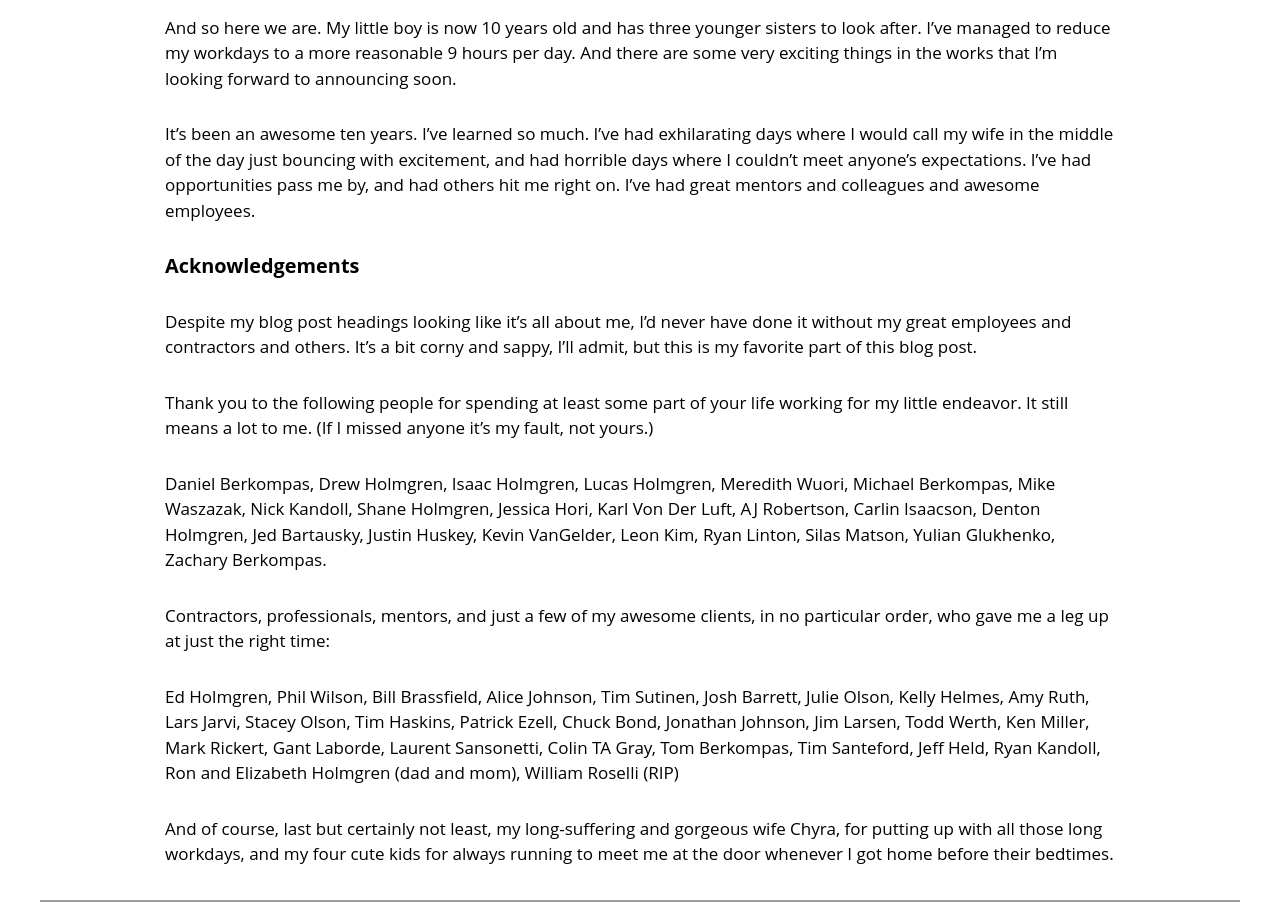
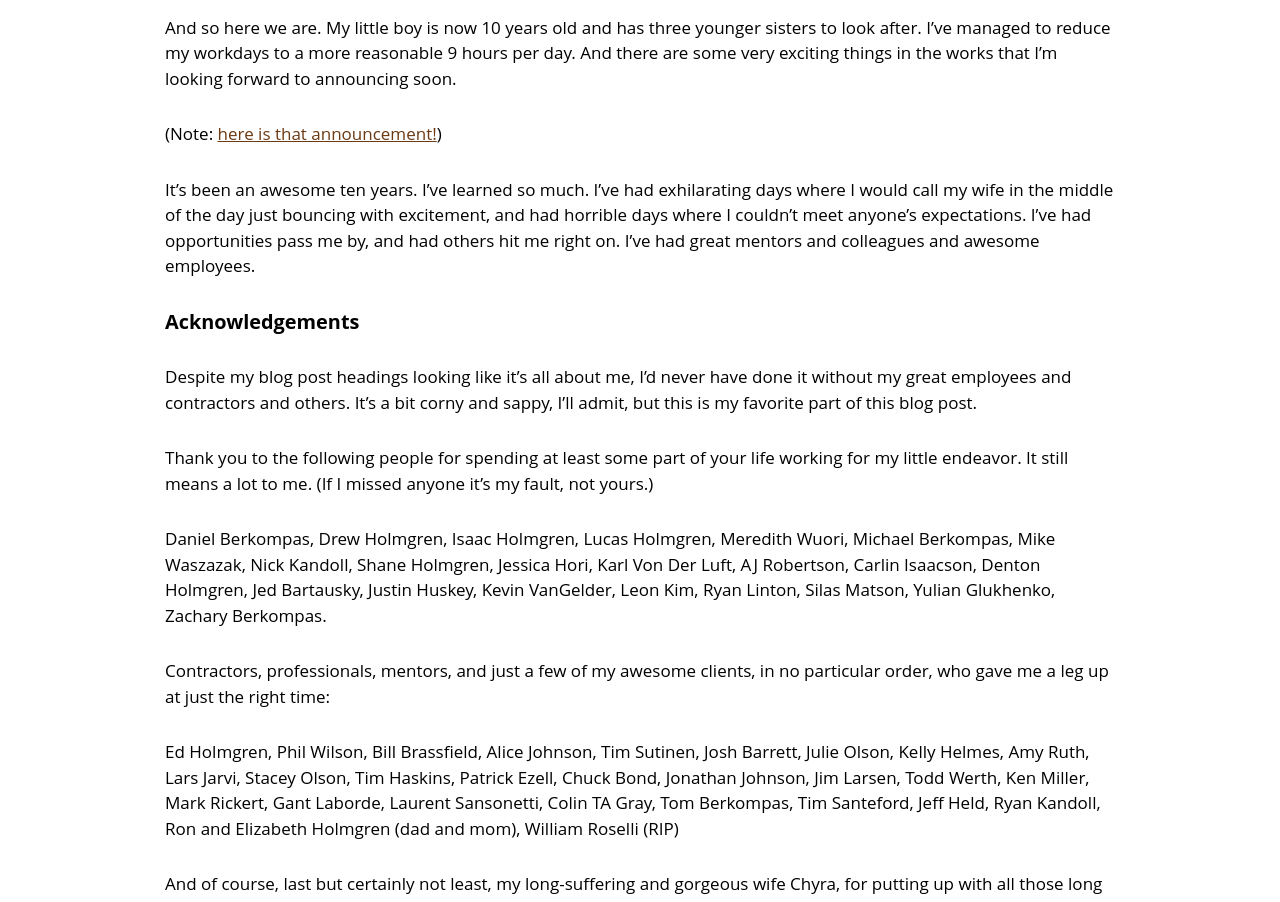
Before and after one commit to mcbobby7/jamonholmgren, a Next.js app: page /archive/ten in a window 1280 px wide. Shown: the part 3280-4182 px from the top of the page. Built offline with nearby package versions, Linux system fonts and the light colour scheme; grey boxes are pictures that could not be loaded.

Commit message:
Update ten-year post with next

```diff
--- a/pages/archive/ten.js
+++ b/pages/archive/ten.js
@@ -1,5 +1,6 @@
 import React from "react";
 import Page from "../../components/page";
+import Link from "next/link";
 // import Link from 'next/link'
 
 export default () => {
@@ -226,6 +227,10 @@ export default () => {
       </p>
 
       <p>
+        (Note: <Link href="/archive/next">here is that announcement!</Link>)
+      </p>
+
+      <p>
         It’s been an awesome ten years. I’ve learned so much. I’ve had
         exhilarating days where I would call my wife in the middle of the day
         just bouncing with excitement, and had horrible days where I couldn’t
```
